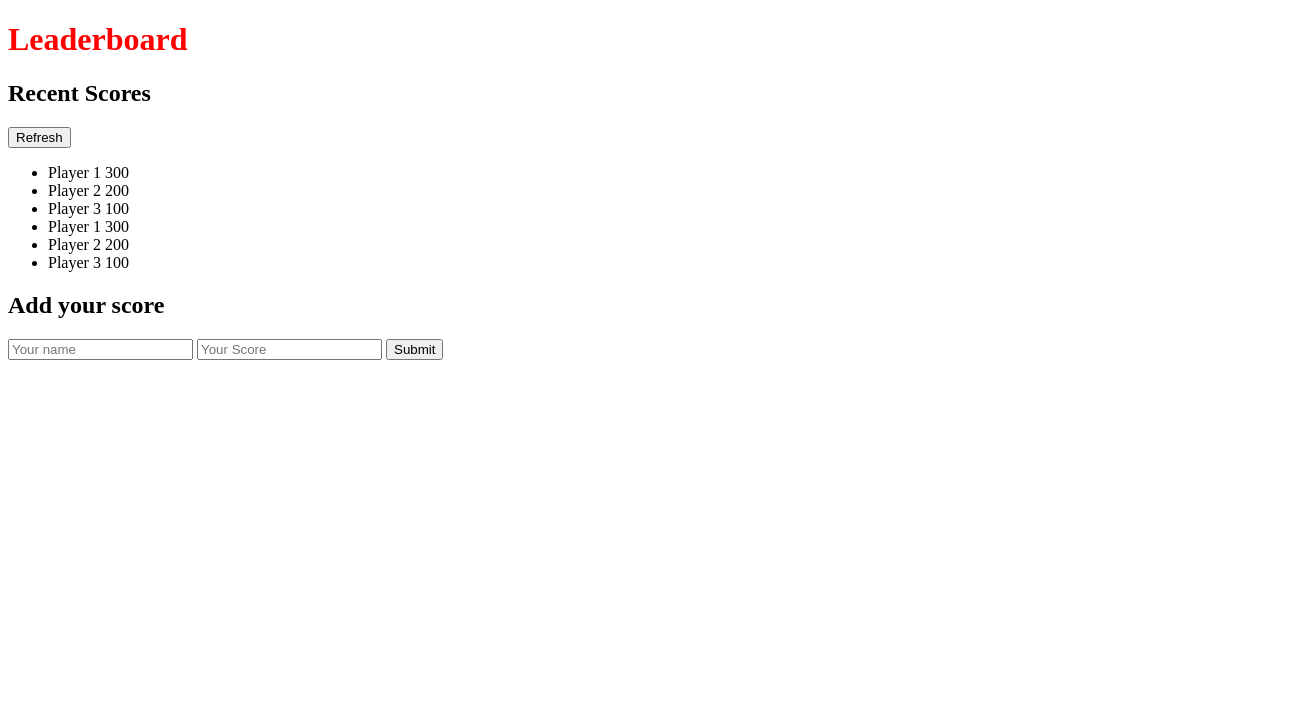
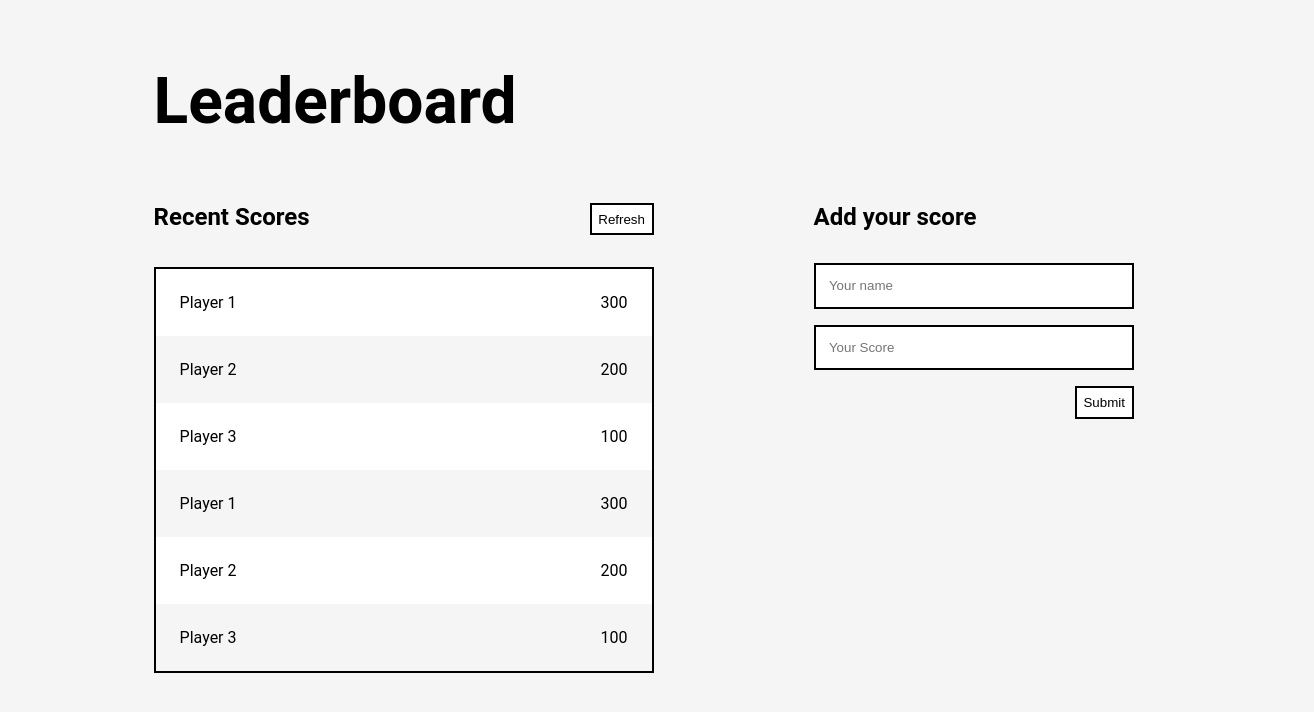
Before and after one commit to DevaWinner/Leader-board, a website built with webpack: page src/index.html in a window 1280 px wide. Shown: the whole page, 1314 px wide, since content can reach past the window. Built offline with nearby package versions, Linux system fonts and the light colour scheme.

Commit message:
Add styling for page structure

```diff
--- a/src/styles/style.css
+++ b/src/styles/style.css
@@ -1,3 +1,81 @@
-h1 {
-  color: red;
+* {
+  margin: 0;
+  padding: 0;
 }
+
+body {
+  font-family: 'Roboto', sans-serif;
+  background-color: #f5f5f5;
+  display: flex;
+  justify-content: center;
+  align-items: center;
+  flex-direction: column;
+  margin: 2em;
+  max-width: 100vw;
+
+}
+
+header{
+  display: flex;
+  justify-content: space-between;
+  align-items: center;
+  width: 80%;
+  padding: 1em;
+  font-size: 2rem;
+}
+
+main {
+  display: flex;
+  gap: 10em;
+  width: 80%;
+}
+
+section {
+  display: flex;
+  flex-direction: column;
+  gap: 2em;
+  margin-top: 2em;
+  min-width: 500px;
+}
+
+.scoreHeader {
+  display: flex;
+  justify-content: space-between;
+  gap: 1em;
+}
+
+ul {
+  list-style: none;
+  border: 2px solid #000;
+}
+
+li {
+  display: flex;
+  justify-content: space-between;
+  align-items: center;
+  padding: 1.5em;
+}
+
+li:nth-child(odd) {
+  background-color: #fff;
+}
+
+form {
+  display: flex;
+  flex-direction: column;
+  gap: 1em;
+  width: 20em;
+}
+
+input {
+  padding: 1em;
+  border: 2px solid #000;
+}
+
+button {
+  align-self: flex-end;
+  padding: 0.5em;
+  border: 2px solid #000;
+  background-color: #fff;
+  cursor: pointer;
+}
```
